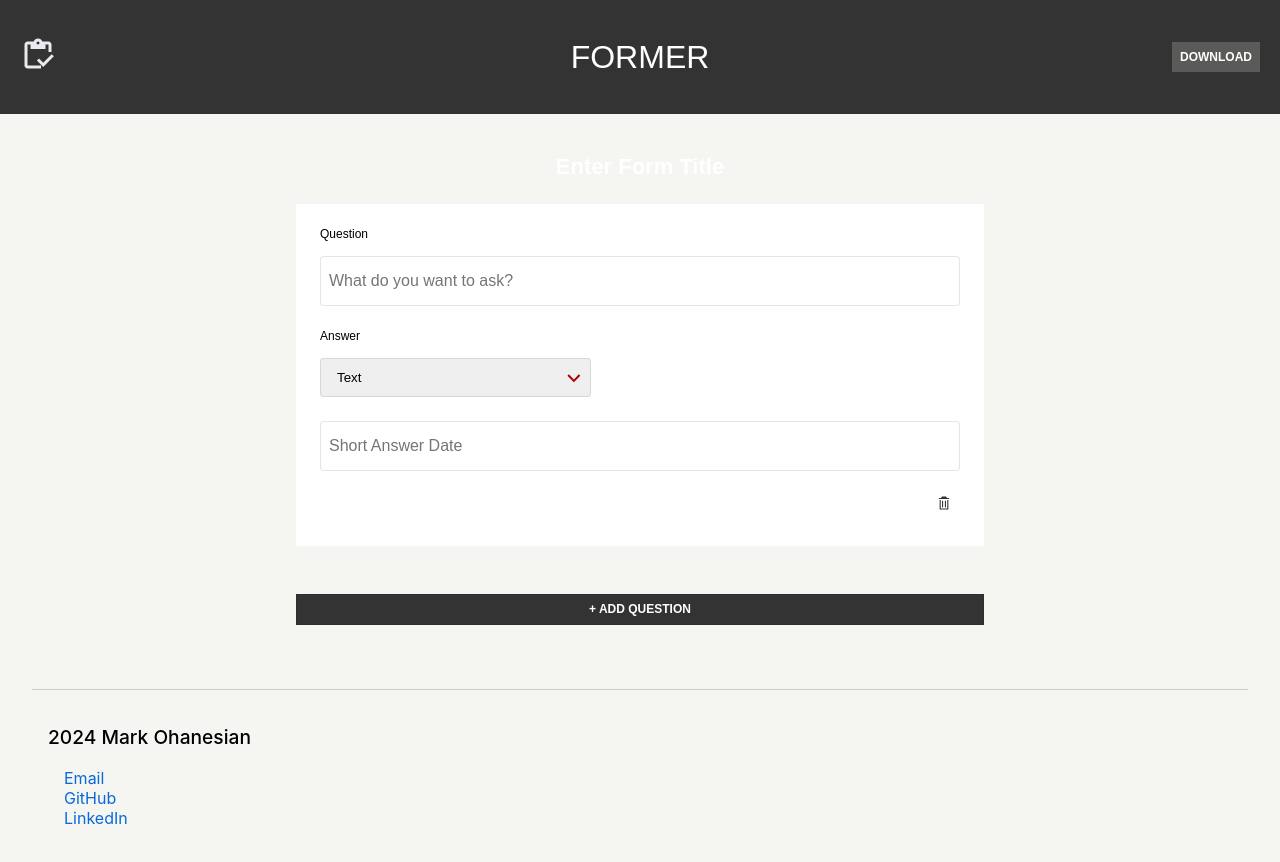
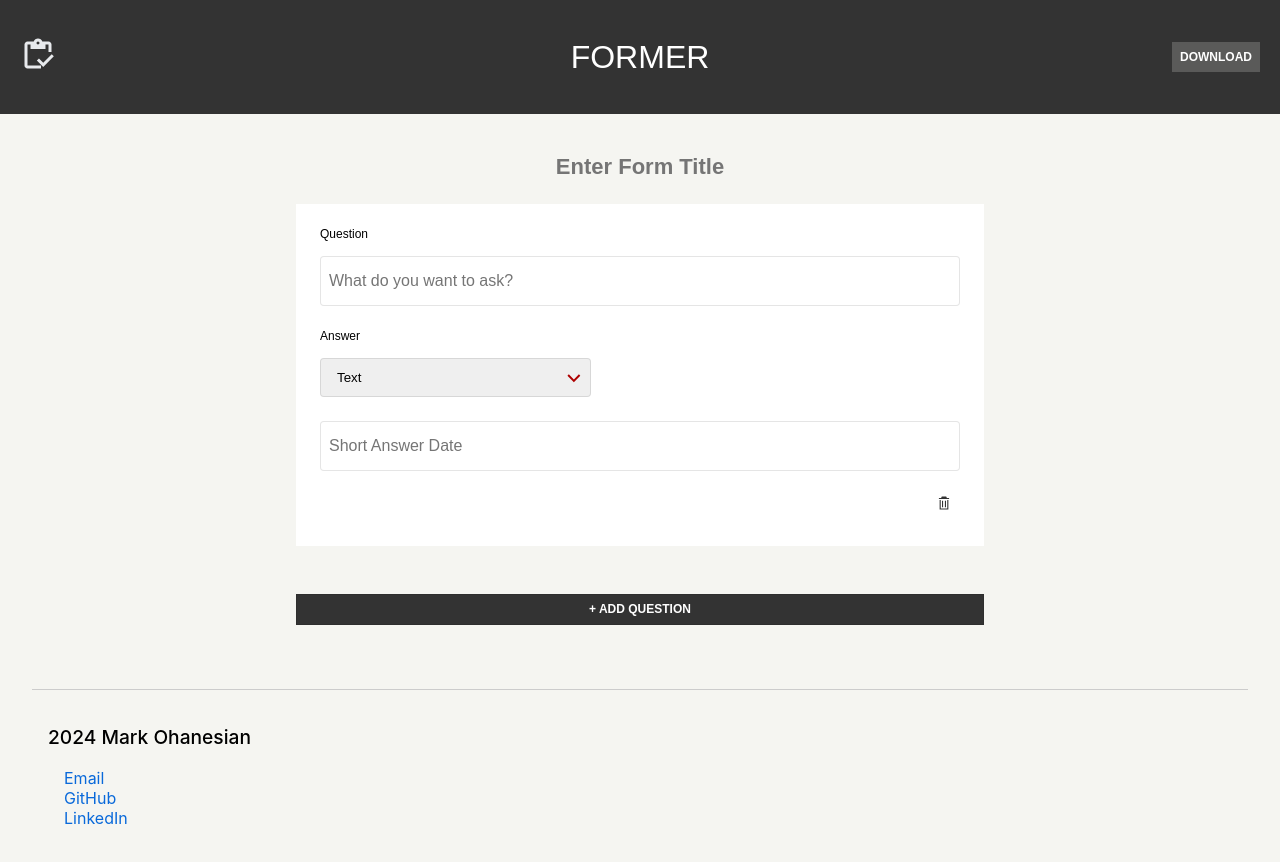
Before and after one commit to markohanesian/former-mso, a React (Create React App) app: page / in a window 1280 px wide. Shown: the top 862 px of the page. Built offline with nearby package versions, Linux system fonts and the light colour scheme.

Commit message:
Fix page title input color

```diff
--- a/src/App.css
+++ b/src/App.css
@@ -5,10 +5,6 @@ html {
 div {
   display: flex;
   flex-direction: column;
-}
-
-#page-title-input::placeholder {
-  color: #fff;
 }
 
 /*not working*/
```
